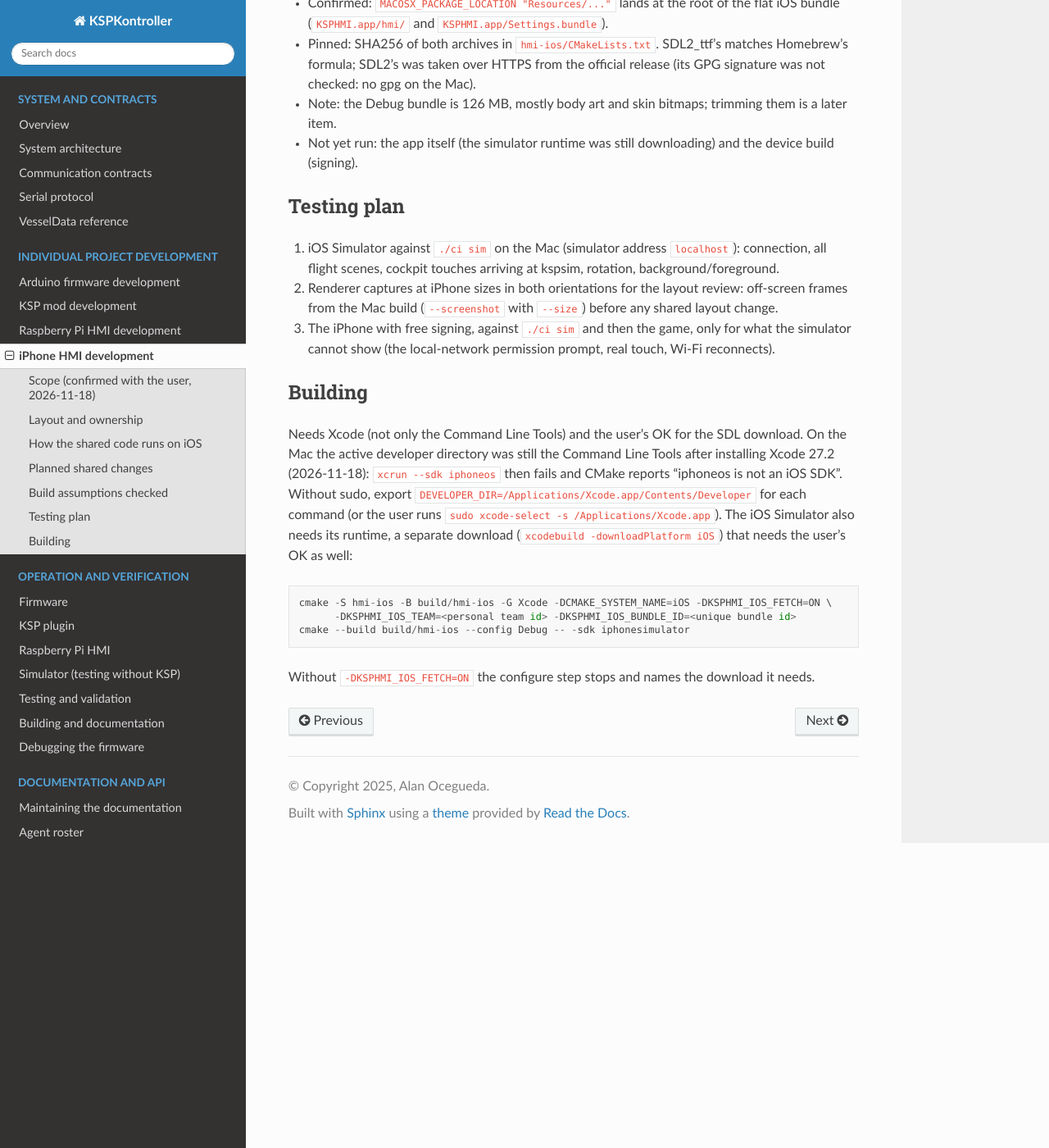
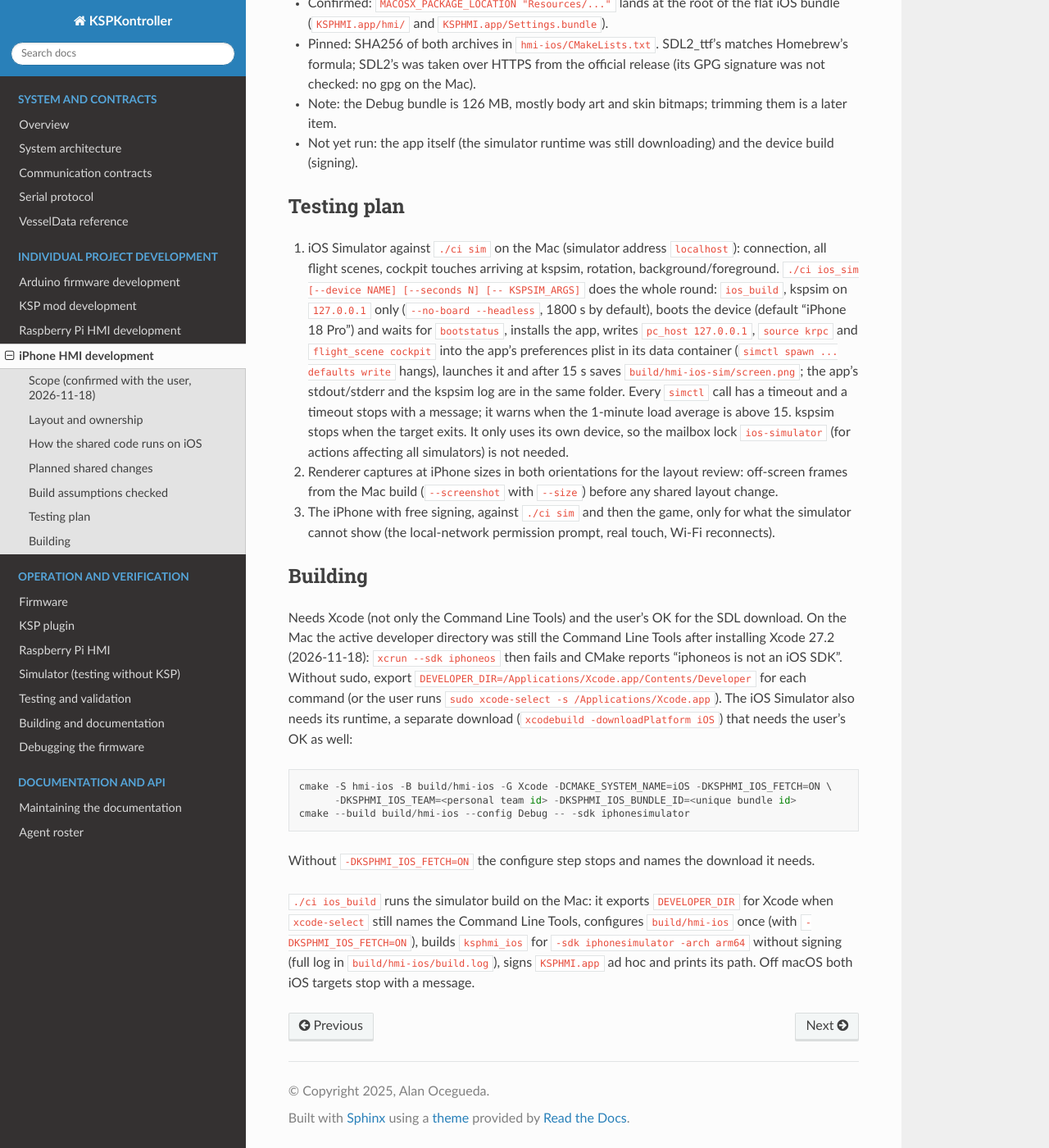
Before and after one commit to AlaNLrdE/KSPKontroller, a Sphinx documentation site: the page built from docs/development/ios.rst, in a window 1280 px wide and 1400 px high, scrolled down 2698 px. Shown: the whole window at 82% size. Built offline with Sphinx 7.4.7 and the Read the Docs theme 3.1.0, drawn with Linux system fonts in a browser that asks for light colours.

Commit message:
ci: ios_build and ios_sim targets for the iPhone HMI (macOS + Xcode)
ios_build configures build/hmi-ios once (Xcode generator, pinned SDL fetch),
builds ksphmi_ios for the arm64 iOS Simulator and signs it ad hoc. ios_sim
runs kspsim on loopback, boots the device, installs, writes the app settings
plist into its data container, launches with logs to build/hmi-ios-sim and
takes a screenshot; every simctl call has a perl alarm timeout.

Co-Authored-By: Claude Opus 5.5 <noreply@anthropic.com>

```diff
--- a/docs/building.rst
+++ b/docs/building.rst
@@ -198,5 +198,7 @@ HMI and simulator development
 Use ``./ci build_hmi``, ``./ci test_hmi`` and ``./ci hmi --demo`` for a supported native toolchain (Linux,
 macOS, or MSYS2 UCRT64 on Windows; WSL when MSYS2 is missing, see :doc:`hmi`).
 ``./ci test_hmi_container`` builds and tests in Docker; ``./ci hmi_desktop`` runs the real HMI and
-kspsim GUI together. ``./ci test_hmi_desktop`` validates their GUI/protocol/browser path. See
+kspsim GUI together. ``./ci test_hmi_desktop`` validates their GUI/protocol/browser path. On macOS with
+Xcode, ``./ci ios_build`` builds the iPhone HMI for the iOS Simulator and ``./ci ios_sim`` runs it there
+against kspsim on loopback (:doc:`development/ios`). See
 :doc:`testing` for prerequisites, architecture selection, artifact paths and coverage limits.
--- a/docs/development/ios.rst
+++ b/docs/development/ios.rst
@@ -128,6 +128,15 @@ Testing plan
 
 1. iOS Simulator against ``./ci sim`` on the Mac (simulator address ``localhost``): connection, all
    flight scenes, cockpit touches arriving at kspsim, rotation, background/foreground.
+   ``./ci ios_sim [--device NAME] [--seconds N] [-- KSPSIM_ARGS]`` does the whole round: ``ios_build``,
+   kspsim on ``127.0.0.1`` only (``--no-board --headless``, 1800 s by default), boots the device (default
+   "iPhone 18 Pro") and waits for ``bootstatus``, installs the app, writes ``pc_host 127.0.0.1``,
+   ``source krpc`` and ``flight_scene cockpit`` into the app's preferences plist in its data container
+   (``simctl spawn ... defaults write`` hangs), launches it and after 15 s saves
+   ``build/hmi-ios-sim/screen.png``; the app's stdout/stderr and the kspsim log are in the same folder.
+   Every ``simctl`` call has a timeout and a timeout stops with a message; it warns when the 1-minute
+   load average is above 15. kspsim stops when the target exits. It only uses its own device, so the
+   mailbox lock ``ios-simulator`` (for actions affecting all simulators) is not needed.
 2. Renderer captures at iPhone sizes in both orientations for the layout review: off-screen frames from
    the Mac build (``--screenshot`` with ``--size``) before any shared layout change.
 3. The iPhone with free signing, against ``./ci sim`` and then the game, only for what the simulator
@@ -148,3 +157,9 @@ download (``xcodebuild -downloadPlatform iOS``) that needs the user's OK as well
   cmake --build build/hmi-ios --config Debug -- -sdk iphonesimulator
 
 Without ``-DKSPHMI_IOS_FETCH=ON`` the configure step stops and names the download it needs.
+
+``./ci ios_build`` runs the simulator build on the Mac: it exports ``DEVELOPER_DIR`` for Xcode when
+``xcode-select`` still names the Command Line Tools, configures ``build/hmi-ios`` once (with
+``-DKSPHMI_IOS_FETCH=ON``), builds ``ksphmi_ios`` for ``-sdk iphonesimulator -arch arm64`` without
+signing (full log in ``build/hmi-ios/build.log``), signs ``KSPHMI.app`` ad hoc and prints its path.
+Off macOS both iOS targets stop with a message.
```
Also changed, not shown: .agents/skills/iphone-hmi/SKILL.md, .claude/skills/iphone-hmi/SKILL.md, 1 other file.
